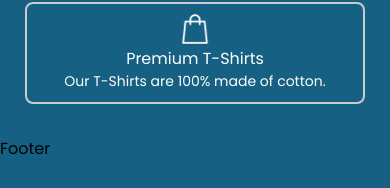
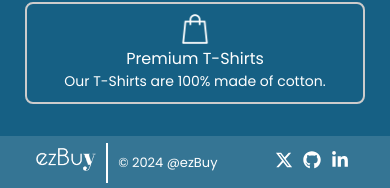
Before and after one commit to aruntutter/react-ecommerce-crud-app, a React (Vite) app: page / in a window 390 px wide. Shown: the part 4128-4316 px from the top of the page. Before the commit the page ends 4289 px from the top, so only its background shows below. Built offline with nearby package versions, Linux system fonts and the light colour scheme.

Commit message:
footer created and styled

```diff
--- a/src/components/footer/Footer.css
+++ b/src/components/footer/Footer.css
@@ -1 +1,101 @@
 /* Footer.css */
+
+.footer {
+  width: 100%;
+  padding: 10px 10px;
+  background-color: #ffffff22;
+  color: #fff;
+
+  display: flex;
+  flex-direction: row;
+  align-items: center;
+  justify-content: space-around;
+}
+
+.left {
+  display: flex;
+  flex-direction: row;
+  align-items: center;
+  gap: 10px;
+}
+
+.footer-logo {
+  width: 100px;
+  height: auto;
+}
+
+.footer-logo img {
+  width: 100%;
+  padding: 8px 0;
+}
+
+.left h2 {
+  height: 40px;
+  border-left: 2px solid #fff;
+}
+
+.social-icons ul {
+  padding: 0;
+  margin: 10px 0;
+}
+
+.social-icons ul li {
+  display: inline-block;
+  margin: 0 20px;
+}
+
+.social-icons ul li svg {
+  color: #fff;
+  font-size: 24px;
+  transition: transform 0.3s ease;
+}
+
+.social-icons ul li:hover svg {
+  cursor: pointer;
+  transform: scale(1.2);
+}
+
+@media (max-width: 695px) {
+  .footer-logo {
+    width: 80px;
+  }
+
+  .footer p {
+    font-size: 14px;
+  }
+
+  .social-icons ul li svg {
+    font-size: 20px;
+  }
+
+}
+
+@media (max-width: 480px) {
+  .footer {
+    height: 55px;
+  }
+
+  .footer-logo {
+    width: 60px;
+  }
+
+  .footer-logo img {
+    padding: 0 0;
+  }
+
+  .footer p {
+    font-size: 13px;
+  }
+
+  .social-icons ul {
+    margin: 0 0;
+  }
+
+  .social-icons ul li {
+    margin: 0 5px;
+  }
+
+  .social-icons ul li svg {
+    font-size: 18px;
+  }
+}
--- a/src/components/footer/Footer.jsx
+++ b/src/components/footer/Footer.jsx
@@ -1,7 +1,34 @@
 import "./Footer.css";
+import Logo from "../../assets/images/ezbuy-logo.png";
+import { FaXTwitter, FaGithub, FaLinkedinIn } from "react-icons/fa6";
 
 const Footer = () => {
-  return <div>Footer</div>;
+  return (
+    <footer>
+      <div className="footer">
+        <div className="left">
+          <div className="footer-logo">
+            <img src={Logo} alt="logo" />
+          </div>
+          <h2></h2>
+          <p>&copy; 2024 @ezBuy</p>
+        </div>
+        <div class="social-icons">
+          <ul>
+            <li>
+              <FaXTwitter />
+            </li>
+            <li>
+              <FaGithub />
+            </li>
+            <li>
+              <FaLinkedinIn />
+            </li>
+          </ul>
+        </div>
+      </div>
+    </footer>
+  );
 };
 
 export default Footer;
```
